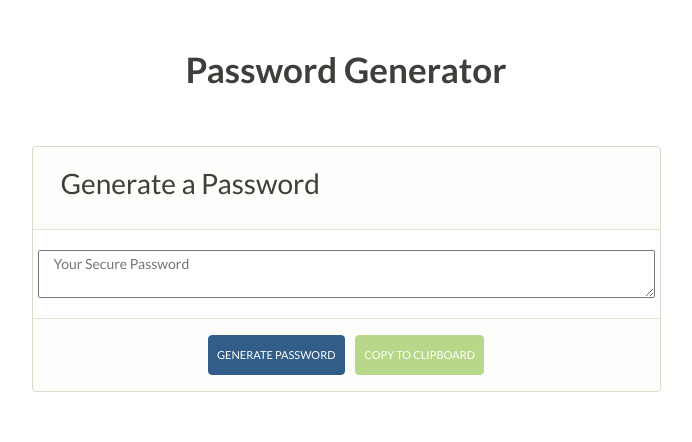
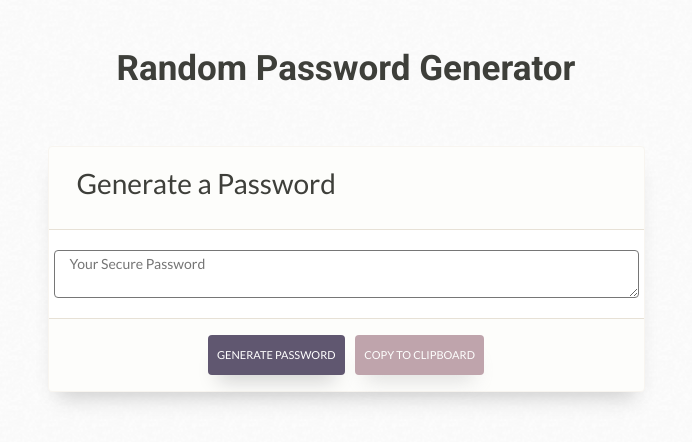
Before and after one commit to Andreloui5/Random-Password-Generator, a plain HTML site: page index.html in a window 1280 px wide. Shown: the whole page, without its empty margins (294-986 px from the left). Drawn offline with nearby package versions, Linux system fonts and the light colour scheme.

Commit message:
Added styling to page

```diff
--- a/index.html
+++ b/index.html
@@ -4,7 +4,7 @@
     <meta charset="UTF-8">
     <meta name="viewport" content="width=device-width, initial-scale=1.0">
     <meta http-equiv="X-UA-Compatible" content="ie=edge">
-    <link href="https://fonts.googleapis.com/css?family=Lato:100,300,400,700,900&display=swap" rel="stylesheet">
+    <link href="https://fonts.googleapis.com/css?family=Lato:100,300,400,700,900|Roboto:700,900&display=swap" rel="stylesheet">
     <link href="https://stackpath.bootstrapcdn.com/bootswatch/4.4.0/sandstone/bootstrap.min.css" rel="stylesheet" integrity="sha384-2i5iue4huuh6IFYfutZmVqdWHLOnc+2k9geOaCE1L0Z4JMIGRGuqbwb/epCIOgVp" crossorigin="anonymous">
     <title>Password Generator</title>
     <link rel="stylesheet" href="style.css">
@@ -14,16 +14,16 @@
     <div class="container">
       <!-- Header  -->
       <header class="row m-5">
-        <h1 class="col text-center font-weight-bold">Password Generator</h1>
+        <h1 class="col text-center font-weight-bold">Random Password Generator</h1>
       </header>
       <!-- Card -->
-      <div class="card border rounded row m-2">
+      <div class="card border-light rounded row m-4">
         <div class="card-header col">
           <h2 class="p-2">Generate a Password</h2>
         </div>
         <!-- Text Area -->
         <div class="card-body row wrapper">
-          <textarea class="col"
+          <textarea class="col rounded"
             readonly
             id="password"
             placeholder="Your Secure Password"
@@ -33,8 +33,8 @@
         <!-- Password button  -->
         <div class="card-footer">
           <div class="text-center">
-          <button id="generate" class="btn btn-primary m-1 p-2">Generate Password</button>
-          <button disabled id="copyBtn" class="btn float right btn-success m-1 p-2">Copy to Clipboard</button>
+          <button id="generate" class="btn text-white m-1 p-2">Generate Password</button>
+          <button disabled id="copyBtn" class="btn text-white float right m-1 p-2">Copy to Clipboard</button>
           </div>
         </div>
       </div>
--- a/style.css
+++ b/style.css
@@ -1,8 +1,50 @@
 * {
     font-family: 'Lato', sans-serif;
+    color: #OBOO33;
 }
 
 .container {
     width: 675px;
     height: auto;
 }
+
+body {
+    background: url(/images/cream_dust\ 8.18.07\ PM.png);
+}
+
+/* Header font- Roboto */
+h1 {
+    font-family: 'Roboto', sans-serif;
+}
+
+/* Slight box-shadow to card */
+.card {
+    box-shadow: 0 15px 20px -10px #cccccc;
+    background-color: white;
+}
+
+/* Generate Button effects */
+#generate {
+    background-color: #605770;
+    box-shadow: 0 15px 20px -10px #ccc;
+}
+
+#generate:hover {
+    box-shadow: 0 5px 11px 0 #cccccc, 0 4px 15px 0 #cccccc;
+}
+
+/* Copy to Clipboard Button effects */
+#copyBtn {
+    background-color: #9E7682;
+    box-shadow: 0 15px 20px -10px #ccc;
+}
+
+#copyBtn:focus {
+    background-color: #EDCB96;
+    box-shadow: 0 15px 20px -10px #ccc;
+}
+
+/* Hover effect only after copy button is enabled */
+#copyBtn:hover:enabled {
+    box-shadow: 0 5px 11px 0 #cccccc, 0 4px 15px 0 #cccccc;
+}
```
Also changed, not shown: images/cream_dust 8.18.07 PM.png (added), 1 other file.
